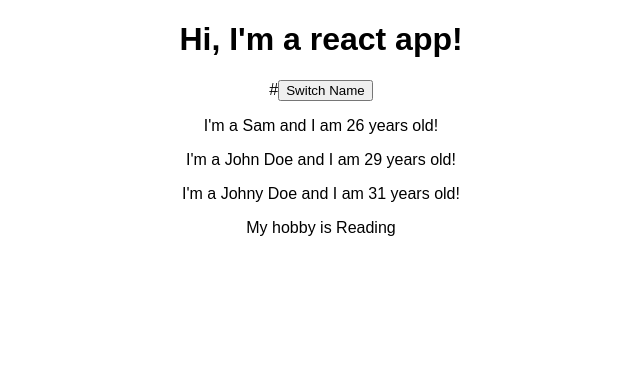
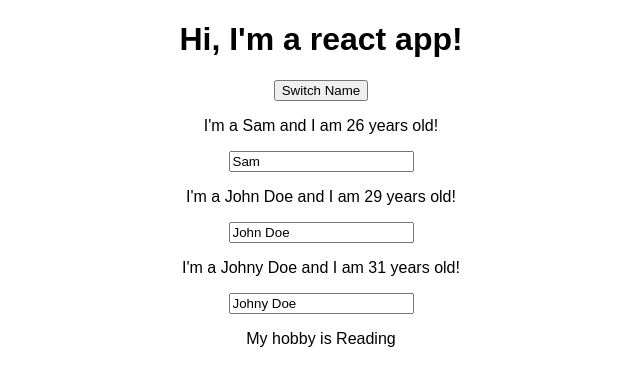
Before and after one commit to samims/learning-react, a React (Create React App) app: page / in a window 1280 px wide. Shown: the top 386 px of the page, without its empty margins (319-959 px from the left). Built offline with nearby package versions, Linux system fonts and the light colour scheme.

Commit message:
add two way binding

```diff
--- a/src/App.js
+++ b/src/App.js
@@ -21,13 +21,21 @@ class App extends Component {
     });
   };
 
+  nameChangedHandler = (event) => {
+    this.setState({
+      persons: [
+        { name: "Sam", age: 26 },
+        { name: event.target.value, age: 29 },
+        { name: "Johny Doe", age: 35 },
+      ],
+    });
+  };
+
   render() {
     return (
       <div className="App">
         <h1>Hi, I'm a react app!</h1>
-        {/* <button onClick={this.switchNameHandler.bind(this, "Sammyyy")}> */}#
-        {/* shouldn't use the below one */}
-        <button onClick={() => this.switchNameHandler("Sammyyy")}>
+        <button onClick={this.switchNameHandler.bind(this, "Sammyyy")}>
           Switch Name
         </button>
         <Person
@@ -37,7 +45,8 @@ class App extends Component {
         <Person
           name={this.state.persons[1].name}
           age={this.state.persons[1].age}
-          click={this.switchNameHandler.bind(this, "XXXX")}
+          click={this.switchNameHandler.bind(this, "Max")}
+          changed={this.nameChangedHandler}
         />
         <Person
           name={this.state.persons[2].name}
--- a/src/Person/Person.jsx
+++ b/src/Person/Person.jsx
@@ -6,6 +6,7 @@ const person = (props) => {
       <p onClick={props.click}>
         I'm a {props.name} and I am {props.age} years old!
       </p>
+      <input type="text" onChange={props.changed} value={props.name} />
       <p>{props.children}</p>
     </div>
   );
```
